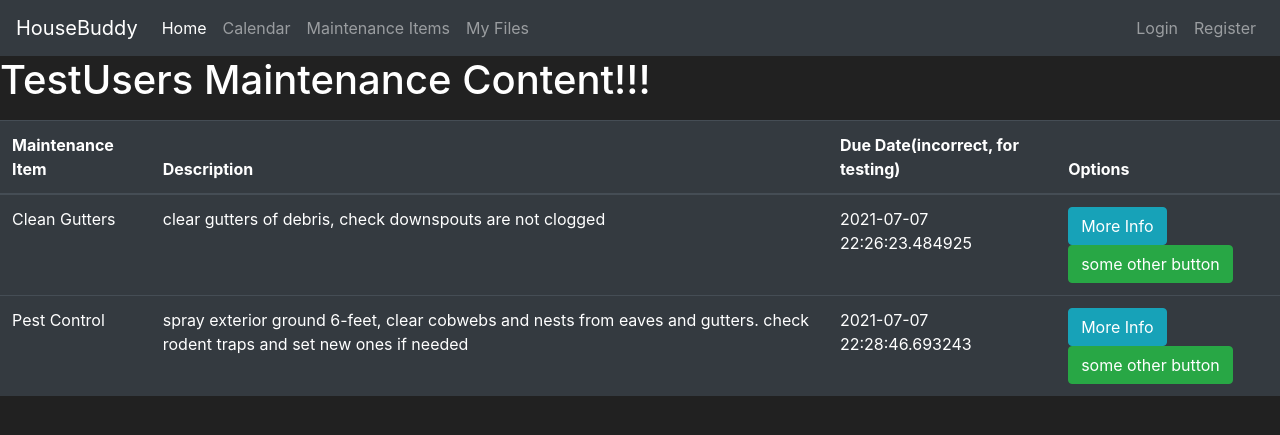
After one commit to baolson007/HouseBuddy, a Flask app: page /maintenance in a window 1280 px wide. The commit adds this page. Shown: the top 435 px of the page. Run offline with Flask 2, Linux system fonts and the light colour scheme; data comes from the database, SQL or seed files in the repository; both versions use the stored data as it was after the commit; some libraries are stand-ins or nearby versions.

Commit message:
sqlite db added

```diff
--- a/housebuddy.py
+++ b/housebuddy.py
@@ -1,6 +1,27 @@
 from flask import Flask, render_template
+from flask_sqlalchemy import SQLAlchemy
+from datetime import datetime
 
 app = Flask(__name__)
+app.config['SQLALCHEMY_DATABASE_URI'] = 'sqlite:///housebuddy.db'
+db = SQLAlchemy(app)
+
+class MaintenanceItem(db.Model):
+    maintenanceID = db.Column(db.Integer(), primary_key=True)
+    name = db.Column(db.String(length=30), nullable=False, unique=True)
+    description = db.Column(db.String(length=500), nullable=False)
+    #user =
+    dueDate = db.Column(db.DateTime, default=datetime.utcnow)
+    #completionStatus = db.Column(db.Integer(), default=0, unique=False)
+    #completionDate = db.Column(db.DateTime, nullable =True, default=datetime.fromisoformat('1900-01-01'))
+
+    def __repr__(self):
+        return f'Maintenance: {self.name}'
+
+#class User(db.Model):
+    #id = db.Column(db.Integer(), primary_key=True)
+    #username = db.Column(db.String(length=40, unique=True, nullable=False))
+    #email = db.Column(db.String(length=120, unique=True, nullable=False))
 
 @app.route('/')
 @app.route('/home')
@@ -17,6 +38,13 @@ def my_files():
     ]
     return render_template('myFiles.html', files = files, username = 'TestUser')
 
-@app.route('/overview')
-def overview():
-    return render_template('overview.html', username = 'TestUser')
+###
+#@app.route('/overview')
+#def overview():
+#    return render_template('overview.html', username = 'TestUser')
+###
+
+@app.route('/maintenance')
+def maintenance():
+    items = MaintenanceItem.query.all()
+    return render_template('maintenance.html', items=items, username = 'TestUser');
--- a/templates/base.html
+++ b/templates/base.html
@@ -29,7 +29,7 @@
                 <a class="nav-link" href="#">Calendar</a>
             </li>
                         <li class="nav-item">
-                <a class="nav-link" href="#">Maintenance Items</a>
+                <a class="nav-link" href="{{ url_for('maintenance') }}">Maintenance Items</a>
             </li>
                         <li class="nav-item">
                 <a class="nav-link" href="{{ url_for('my_files')}}">My Files</a>
--- /dev/null
+++ b/templates/maintenance.html
@@ -0,0 +1,38 @@
+{% extends 'base.html' %}
+{% block title %}
+   Maintenance List
+{% endblock %}
+
+{% block content %}
+  <h1>{{ username }}s Maintenance Content!!! </h1>
+
+  <p></p>
+
+  <table>
+      <table class="table table-hover table-dark">
+        <thead>
+          <tr>
+           <!-- COLUMNS -->
+            <th scope="col">Maintenance Item</th>
+            <th scope="col">Description</th>
+            <th scope="col">Due Date(incorrect, for testing)</th>
+            <th scope="col"> Options </th>
+          </tr>
+        </thead>
+        <tbody>
+          {% for item in items %}
+
+         <!--  ROWs-->
+            <tr>
+              <td>{{ item.name }}</td>
+              <td>{{ item.description}}</td>
+              <td>{{ item.dueDate}}</td>
+              <td>
+                <button class="btn btn-outline btn-info">More Info</button>
+                <button class="btn btn-outline btn-success">some other button</button>
+              </td>
+            </tr>
+          {% endfor %}
+        </tbody>
+      </table>
+{% endblock %}
```
Also changed, not shown: housebuddy.db (added).
